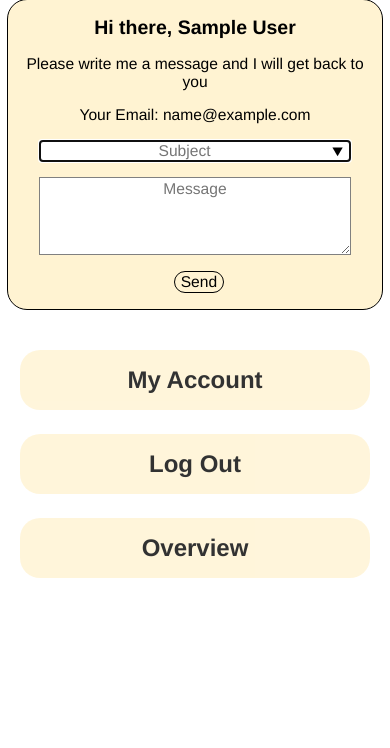
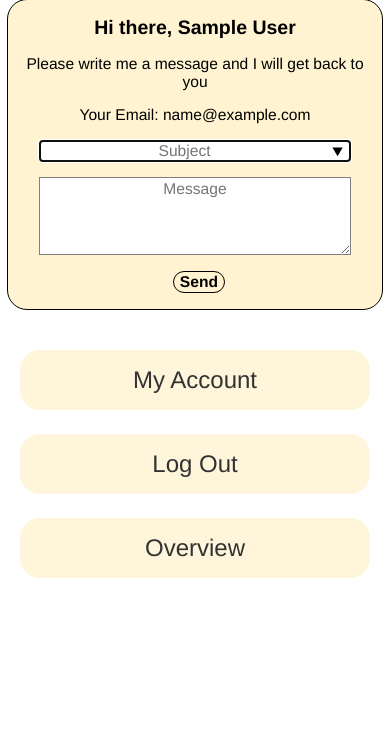
Before and after one commit to marcleerink/portfolio-website, a Flask app: page /contact in a window 390 px wide. Shown: the part 108-856 px from the top of the page. Run offline with Flask 2, Linux system fonts and the light colour scheme; the visitor is signed in with stand-in values (Sample User, id 1); data comes from the database, SQL or seed files in the repository; some web fonts are replaced.

Commit message:
edited design for mobile

```diff
--- a/app/static/css/main.css
+++ b/app/static/css/main.css
@@ -28,7 +28,7 @@ p {
     font-family: raleway, Helvetica, sans-serif;
     font-size: min(4vw, 16px);
     color: black;
-    font-weight: lighter;
+    font-weight: normal;
     text-align: center;
 }
 a {
@@ -54,6 +54,8 @@ button {
     flex-basis: 20%;
     margin-left: 0.5em;
     font-family: raleway, Helvetica, sans-serif;
+    font-weight: bold;
+    color:black;
     font-size: min(4vw, 20px);
     border: 1px solid black;
     border-radius: 20px;
@@ -132,7 +134,7 @@ button {
     margin-top: 12px;
     margin-bottom: 12px;
     font-size: 1.5em;
-    font-weight: bolder;
+    font-weight: normal;
     color: black;
     text-align: center;
     text-decoration: none;
```
